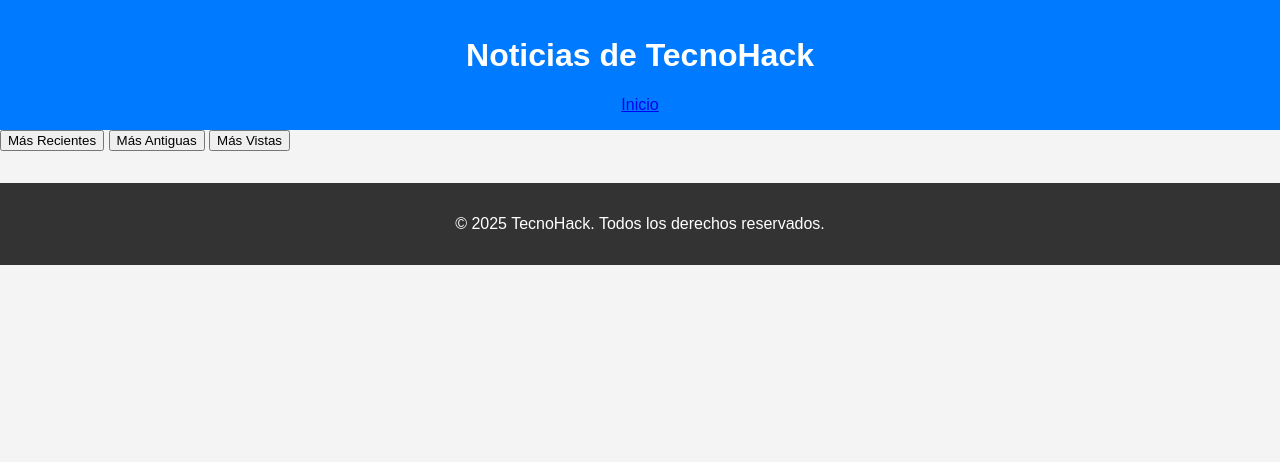
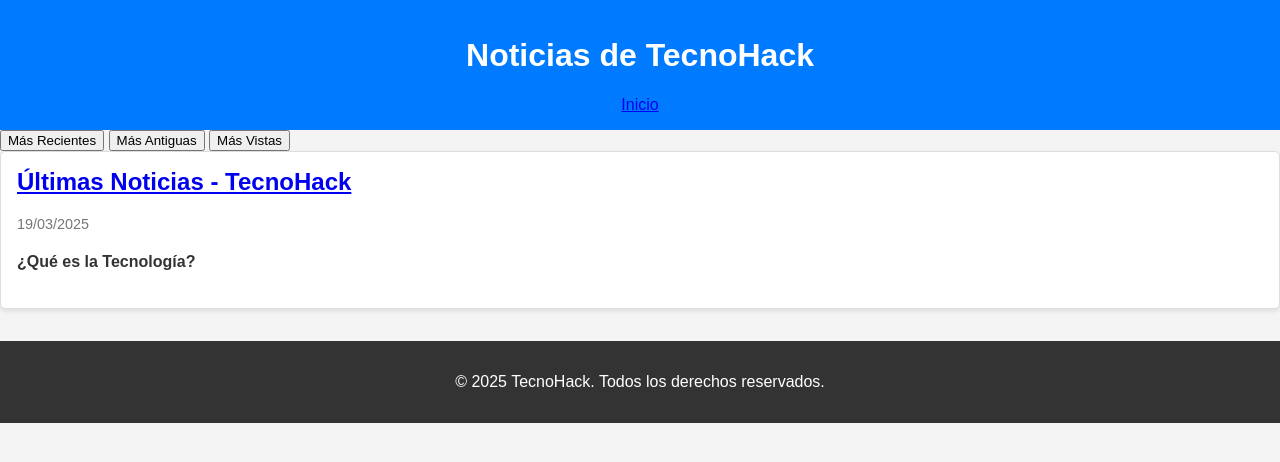
Before and after one commit to TecnoHack-ES/tecnohack-es.github.io, a Jekyll site: the page built from _posts/2025-03-19-prueba-noticia.md, in a window 1280 px wide. Shown: the top 462 px of the page. Built offline with Jekyll 4.4.1, drawn with Linux system fonts in a browser that asks for light colours; a script that is not in the unit is left out.

```diff
--- a/_layouts/noticias.html
+++ b/_layouts/noticias.html
@@ -23,7 +23,7 @@
     </div>
 
     <section id="noticias">
-        {% for post in site.noticias %}
+        {% for post in site.categories.noticias %}
           <article class="noticia">
             <h2><a href="{{ post.url }}">{{ post.title }}</a></h2>
             <p class="fecha">{{ post.date | date: "%d/%m/%Y" }}</p>
```
